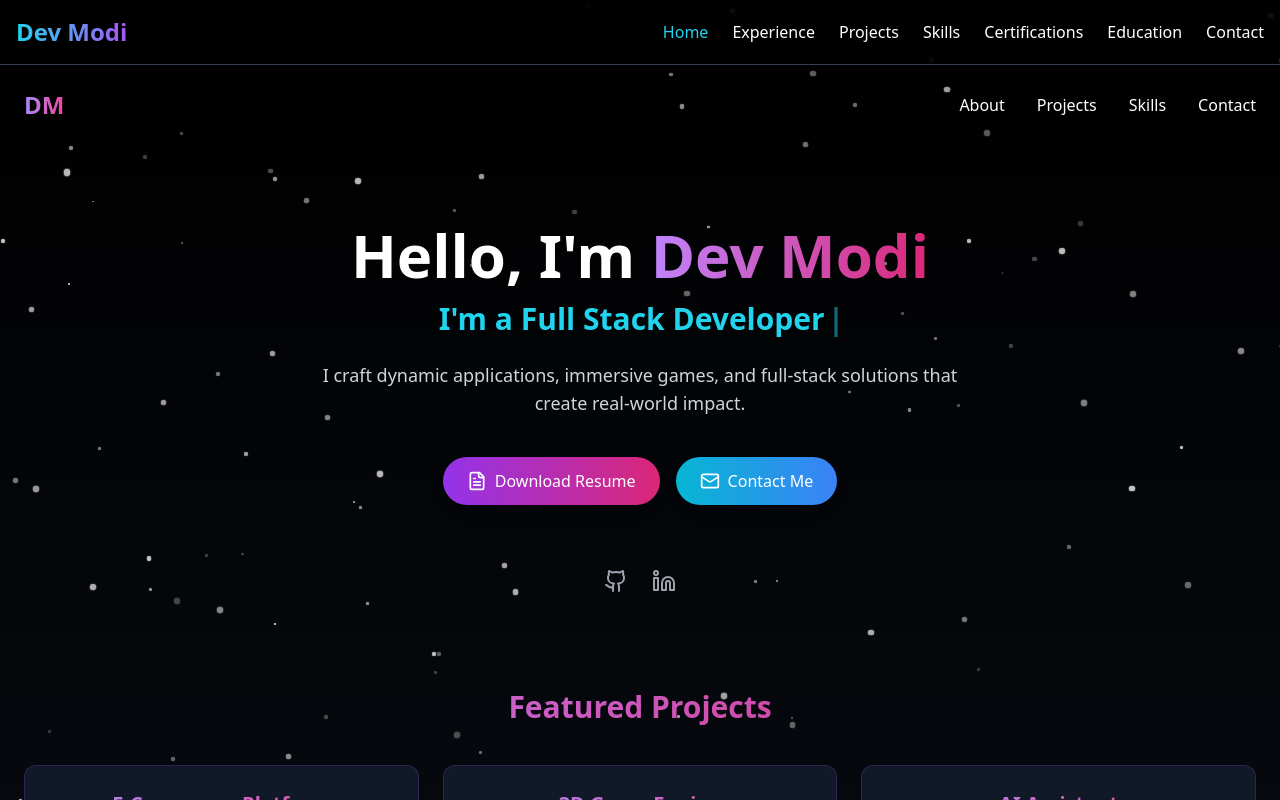
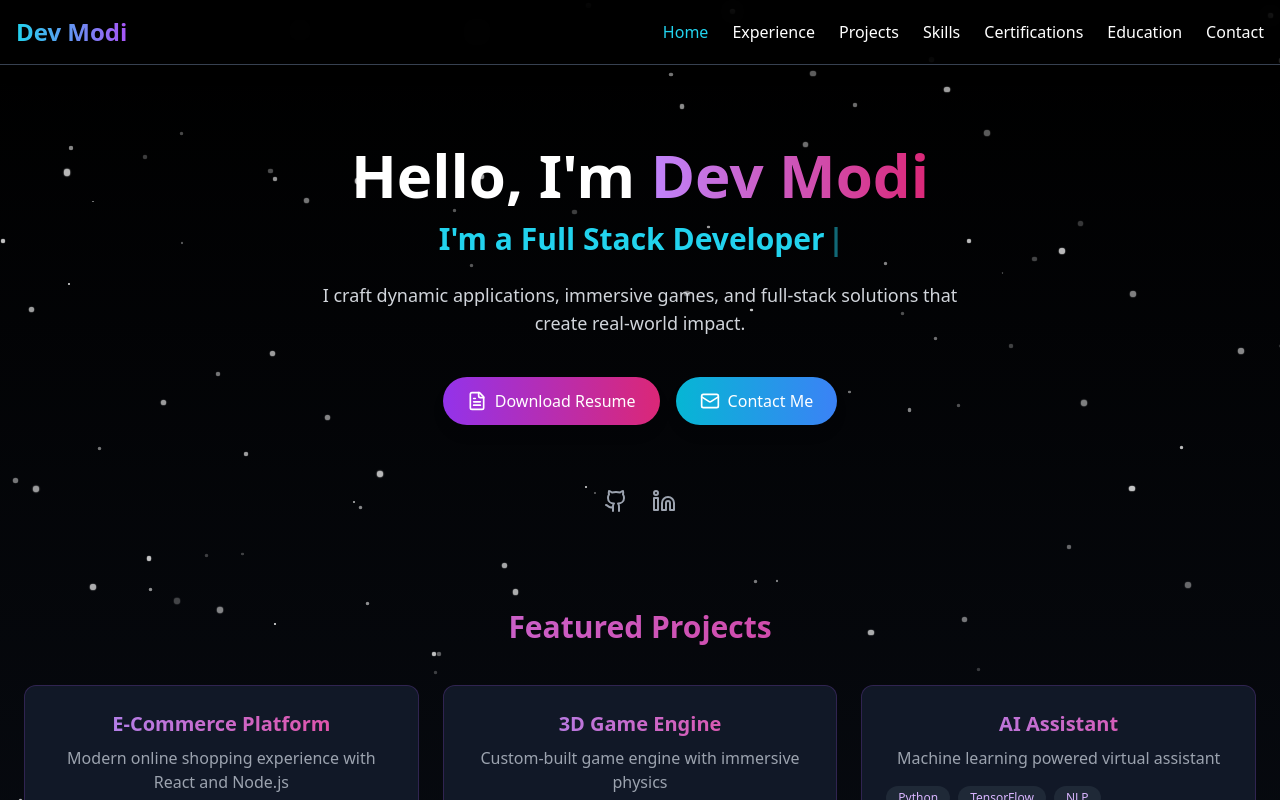
Before and after one commit to NightFury2415/New_Portfolio, a Next.js app: page / in a window 1280 px wide. Shown: the top 800 px of the page. Built offline with nearby package versions, Linux system fonts and the light colour scheme.

Commit message:
updated home page

```diff
--- a/app/page.tsx
+++ b/app/page.tsx
@@ -96,38 +96,6 @@ export default function Home() {
 
       {/* Content */}
       <div className="relative z-10">
-        {/* Header/Nav */}
-        <header className="container mx-auto px-6 py-6 flex justify-between items-center">
-          <div className="text-2xl font-bold">
-            <span className="text-gradient">DM</span>
-          </div>
-          <nav className="hidden md:flex gap-8">
-            <Link
-              href="#about"
-              className="hover:text-purple-400 transition-colors"
-            >
-              About
-            </Link>
-            <Link
-              href="#projects"
-              className="hover:text-purple-400 transition-colors"
-            >
-              Projects
-            </Link>
-            <Link
-              href="#skills"
-              className="hover:text-purple-400 transition-colors"
-            >
-              Skills
-            </Link>
-            <Link
-              href="#contact"
-              className="hover:text-purple-400 transition-colors"
-            >
-              Contact
-            </Link>
-          </nav>
-        </header>
 
         {/* Hero Section */}
         <main className="container mx-auto px-6 py-20 text-center relative z-10">
```
